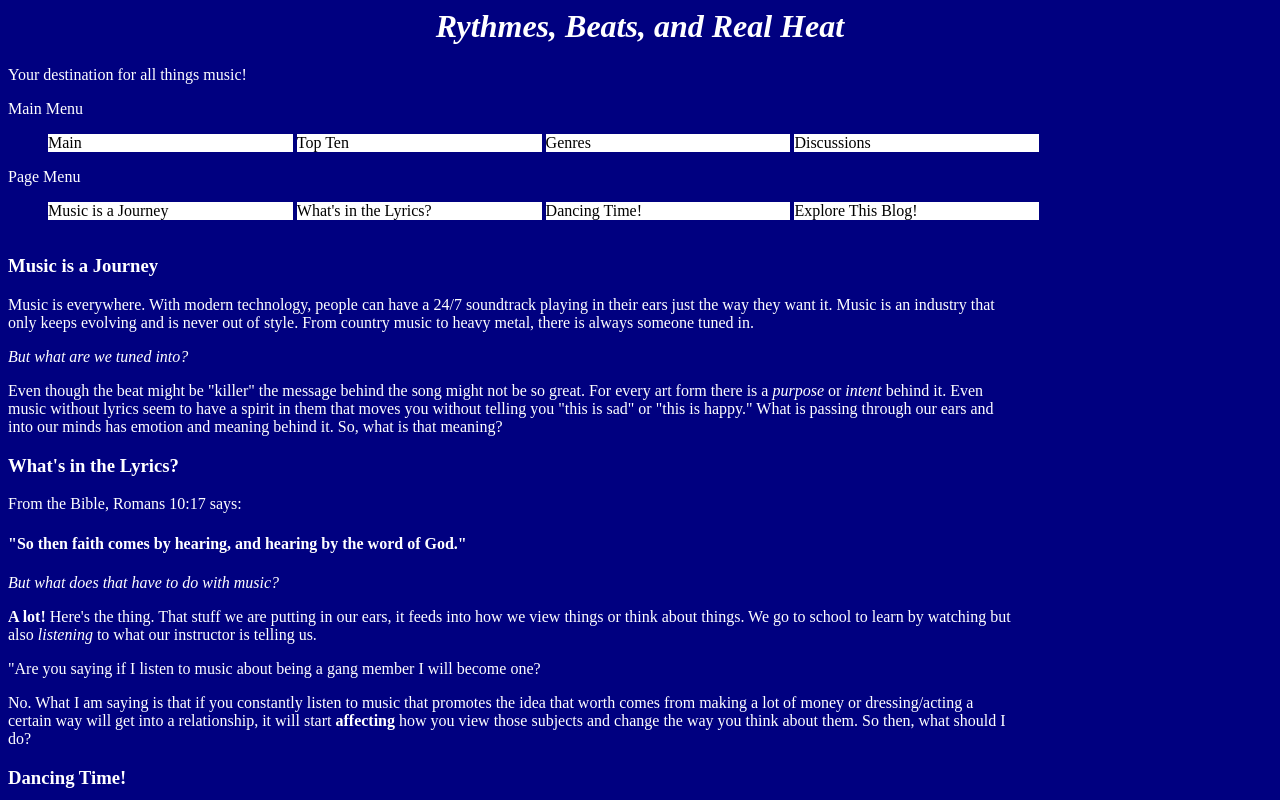
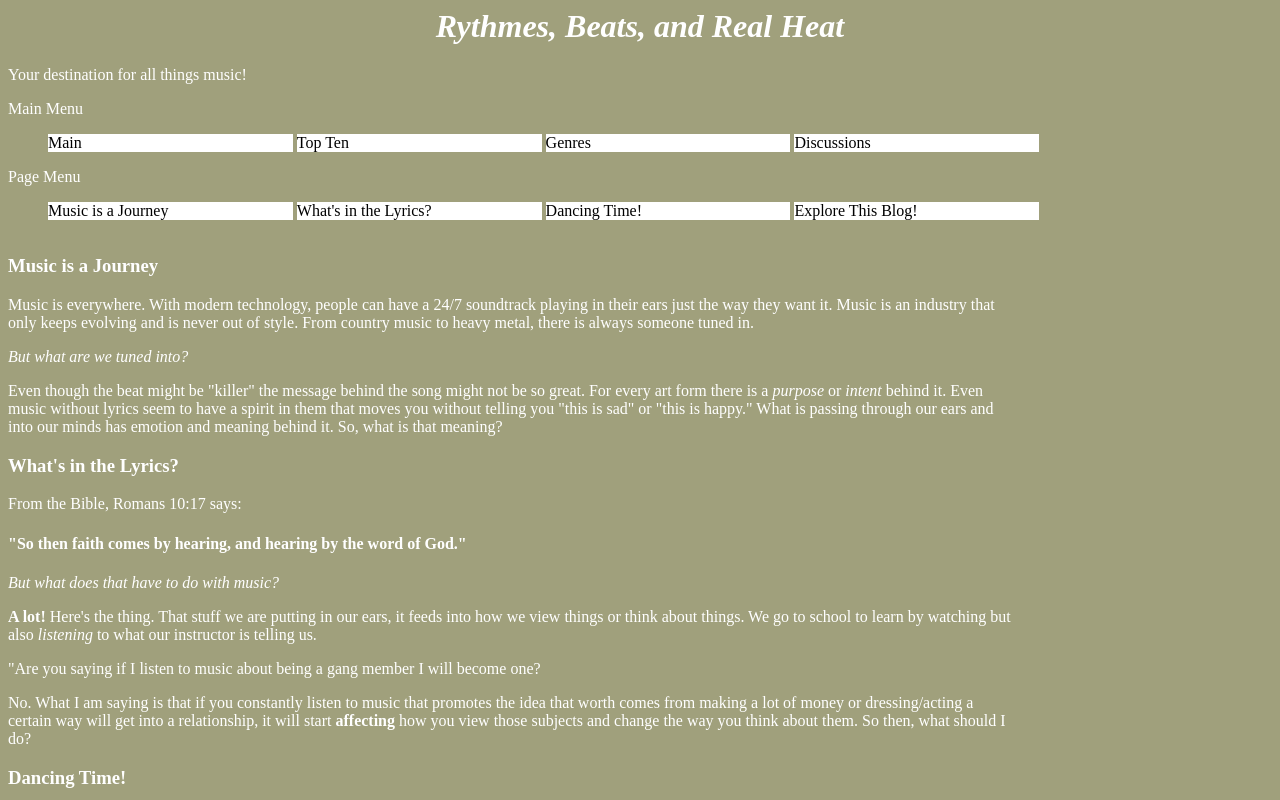
Before and after one commit to refe22/refe22.github.io, a plain HTML site: page index.html in a window 1280 px wide. Shown: the top 800 px of the page. Drawn offline with Linux system fonts and the light colour scheme.

Commit message:
Update main.css

```diff
--- a/css/main.css
+++ b/css/main.css
@@ -14,7 +14,7 @@ li:hover{
     background: cyan;
 }
 body{
-    background:navy;
+    background:rgb(160, 160, 124);
     color: white;
 }
 p{
```
